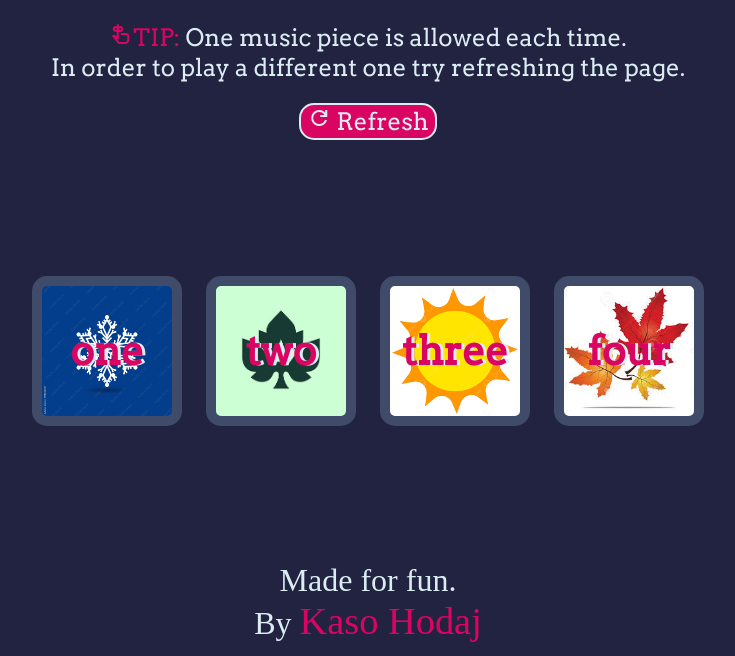
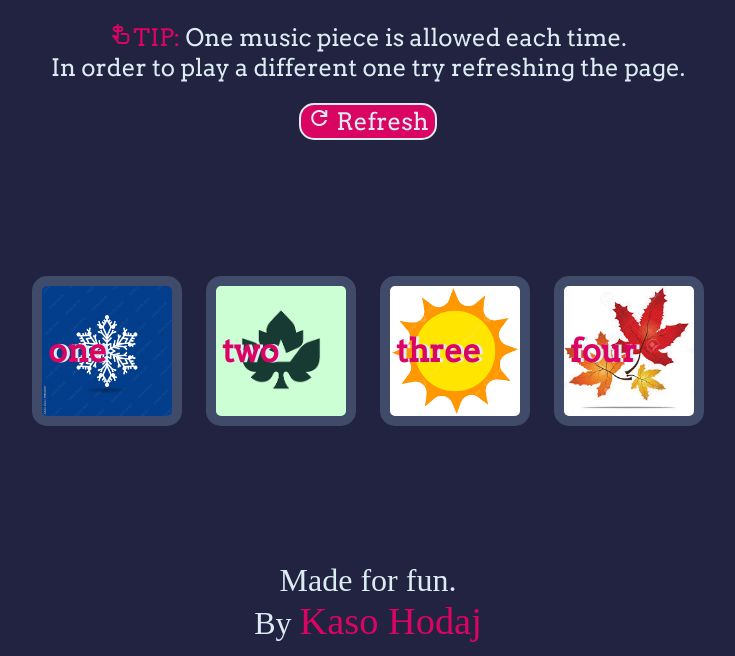
Before and after one commit to KasoHodaj/PianoRe, a plain HTML site: page index.html in a window 1280 px wide. Shown: the part 144-800 px from the top of the page, without its empty margins (272-1007 px from the left). Drawn offline with nearby package versions, Linux system fonts and the light colour scheme.

Commit message:
maybe final

```diff
--- a/style.css
+++ b/style.css
@@ -27,7 +27,7 @@ footer{
 .piece{
     outline: none;
     border: 10px solid #404B69;
-    font-size: 2.5rem;
+    font-size: 2rem;
     font-family: 'Arvo', cursive;
     line-height: 2;
     font-weight: 900;
@@ -37,7 +37,7 @@ footer{
     display: inline-block;
     width: 150px;
     height: 150px;
-    text-align: center;
+    text-align: left;
     margin: 10px;
     background-color: white;
 }
```
